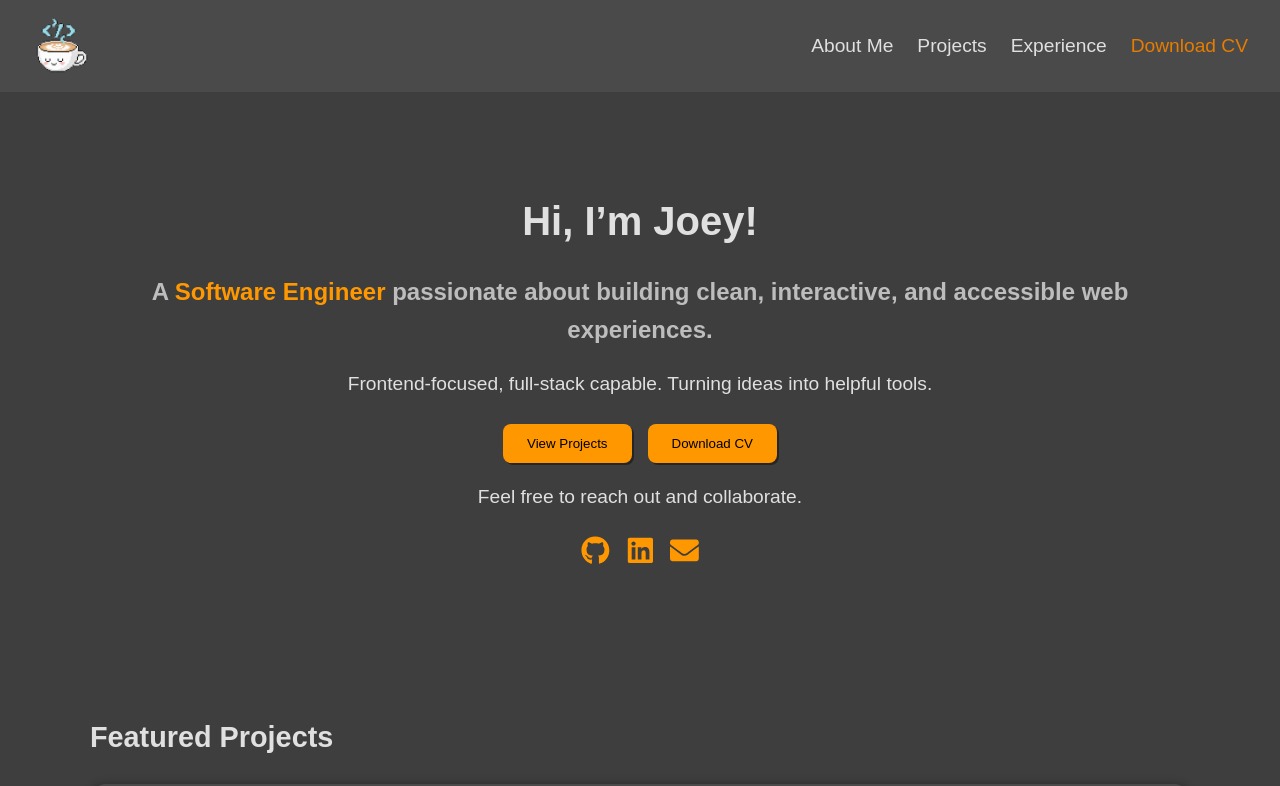
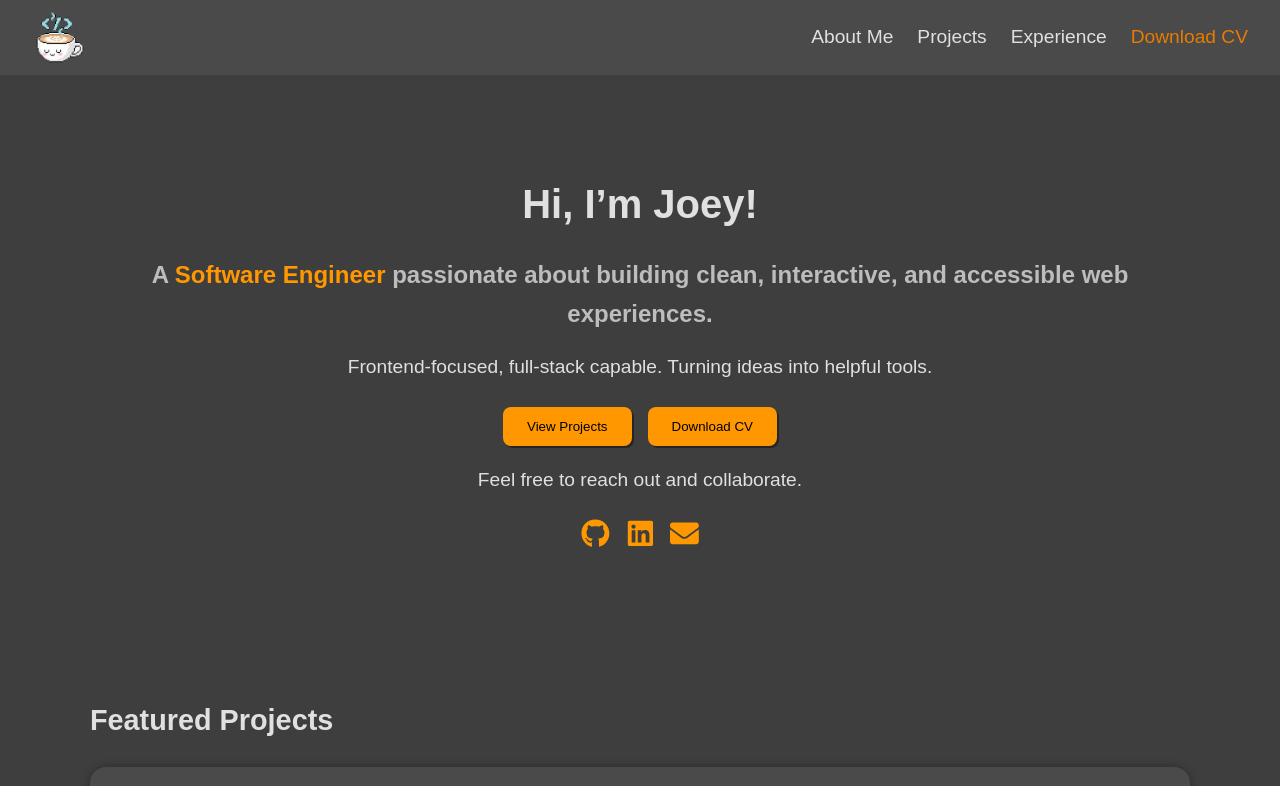
Before and after one commit to w0nght/jowee_portfolio, a React (Create React App) app: page / in a window 1280 px wide. Shown: the top 786 px of the page. Built offline with nearby package versions, Linux system fonts and the light colour scheme; the HTML template or start-up script is replaced by a standard one.

Commit message:
Adjust navbar padding

```diff
--- a/src/index.css
+++ b/src/index.css
@@ -93,7 +93,7 @@ NAVBAR
   display: flex;
   justify-content: space-between;
   align-items: center;
-  padding: 1rem 2rem;
+  padding: 0.6rem 2rem;
   background: var(--bg-card);
   position: sticky;
   top: 0;
@@ -101,9 +101,8 @@ NAVBAR
 }
 
 .logo-img {
-  height: 60px;
+  height: 56px;
   width: auto;
-  border-radius: 8px;
 }
 
 .nav-logo {
```
